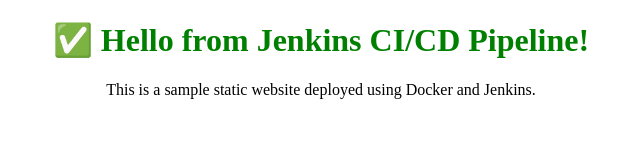
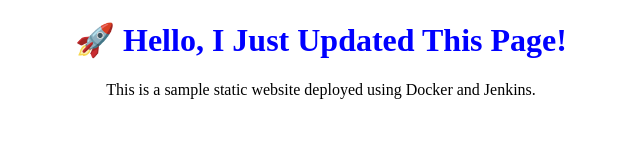
Before and after one commit to Hrishikesh2901/Devops-projects, a plain HTML site: page index.html in a window 1280 px wide. Shown: the whole page, without its empty margins (319-959 px from the left). Drawn offline with Linux system fonts and the light colour scheme.

Commit message:
Update index.html

```diff
--- a/index.html
+++ b/index.html
@@ -5,9 +5,9 @@
     <title>DevOps CI/CD Demo</title>
 </head>
 <body>
-    <h1 style="text-align: center; color: green;">
-        ✅ Hello from Jenkins CI/CD Pipeline!
-    </h1>
+    <h1 style="text-align: center; color: blue;">
+    🚀 Hello, I Just Updated This Page!
+        </h1>
     <p style="text-align: center;">
         This is a sample static website deployed using Docker and Jenkins.
     </p>
```
